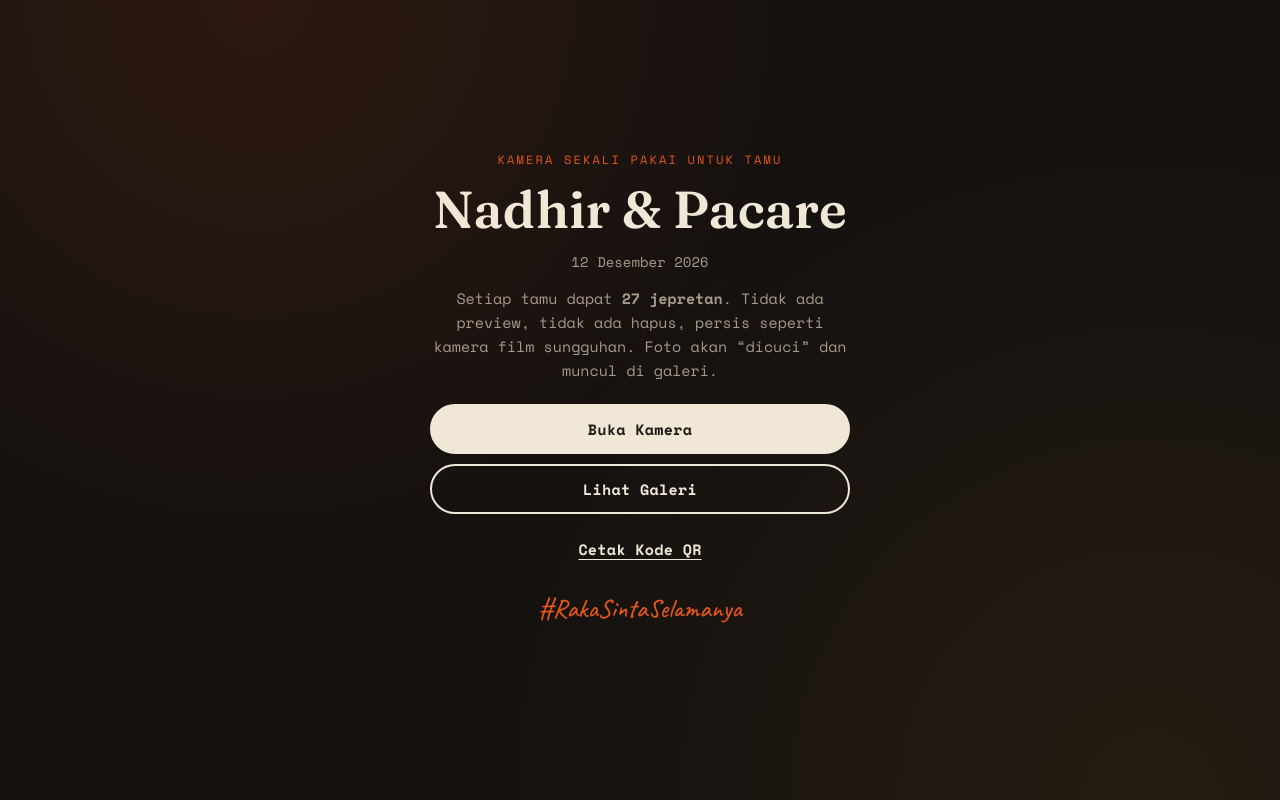
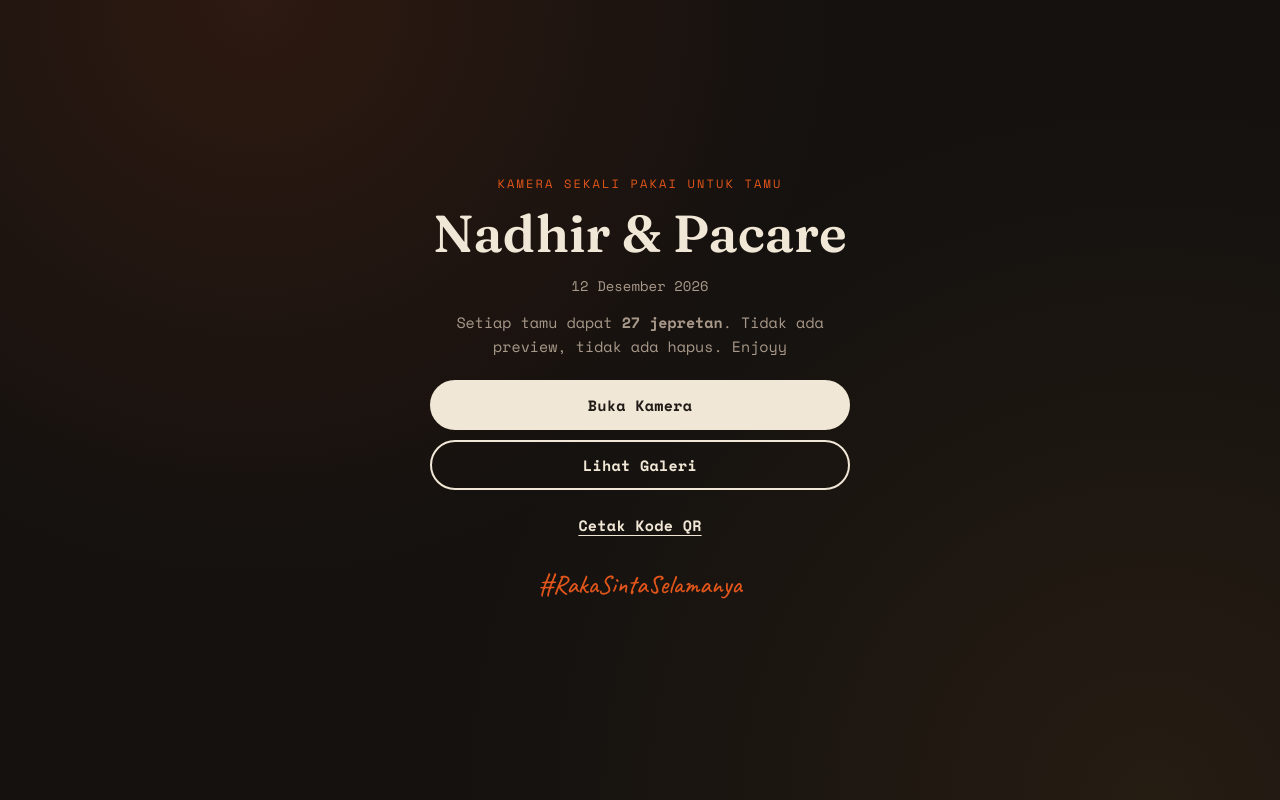
Before and after one commit to yogaacor/dispo-cam, a Next.js app: page / in a window 1280 px wide. Built offline with nearby package versions, Linux system fonts and the light colour scheme.

Commit message:
feat: add home page component with wedding camera details and navigation

```diff
--- a/app/page.tsx
+++ b/app/page.tsx
@@ -11,7 +11,7 @@ export default function Home() {
         {date && <p className="muted">{date}</p>}
         <p className="lead">
           Setiap tamu dapat <b>{config.shotsPerGuest} jepretan</b>. Tidak ada preview, tidak ada
-          hapus, persis seperti kamera film sungguhan. Foto akan &ldquo;dicuci&rdquo; dan muncul di galeri.
+          hapus. Enjoyy
         </p>
         <div className="stack">
           <Link className="btn btn-primary" href="/cam">
```
